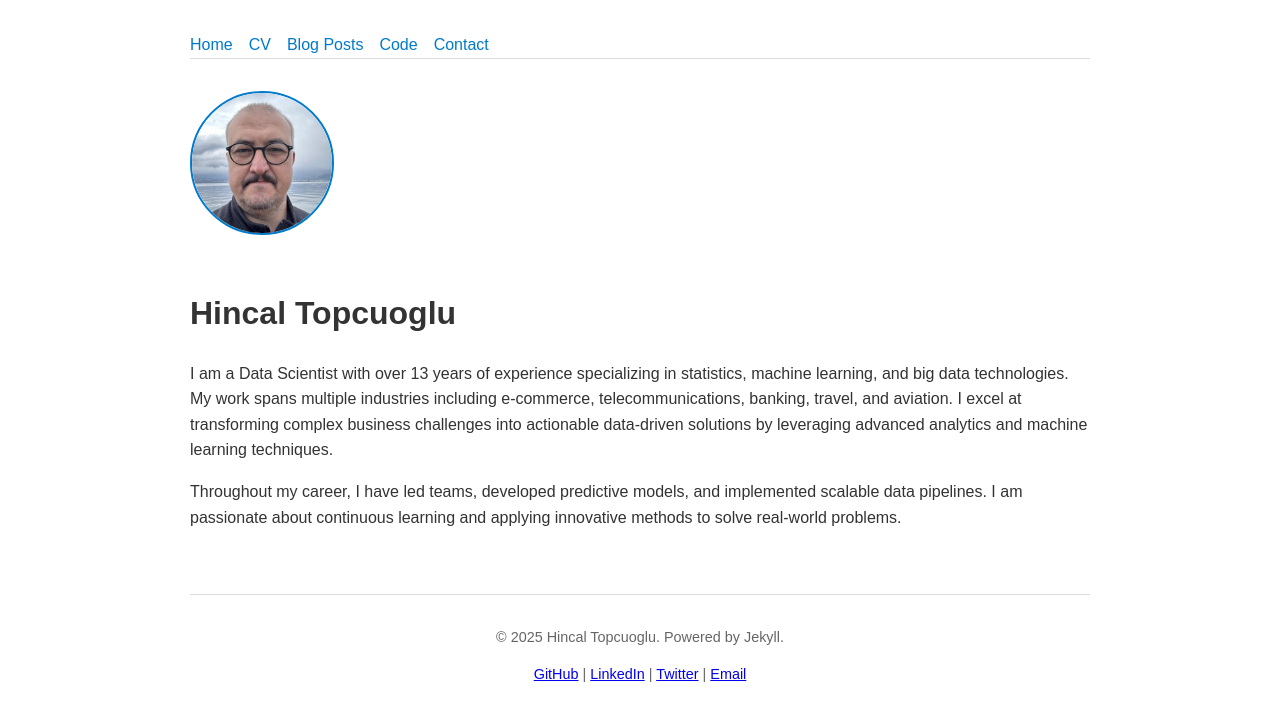
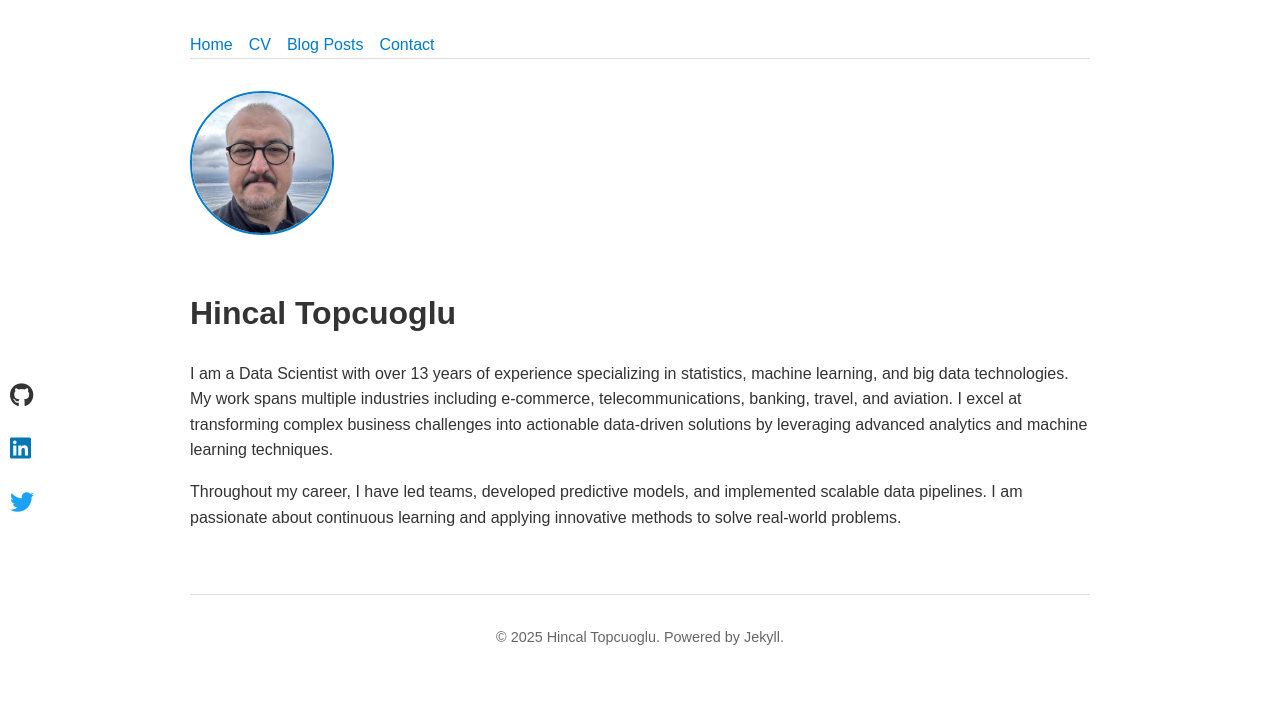
Before and after one commit to hincaltopcuoglu/hincaltopcuoglu.github.io, a Jekyll site: the page built from index.md, in a window 1280 px wide. Shown: the top 721 px of the page. Built offline with Jekyll 4.4.1, drawn with Linux system fonts in a browser that asks for light colours.

Commit message:
Update home.html

```diff
--- a/_layouts/home.html
+++ b/_layouts/home.html
@@ -4,16 +4,30 @@
   <meta charset="UTF-8" />
   <title>{{ page.title }} - {{ site.title }}</title>
   <link rel="stylesheet" href="{{ '/assets/css/style.css' | relative_url }}">
+  <!-- Add Font Awesome CDN for icons -->
   <link rel="stylesheet" href="https://cdnjs.cloudflare.com/ajax/libs/font-awesome/6.4.0/css/all.min.css" />
 </head>
 <body>
+
+  <!-- Social Icons fixed on left side -->
+  <div style="position: fixed; top: 50%; left: 10px; transform: translateY(-50%); display: flex; flex-direction: column; gap: 15px; z-index: 1000;">
+    <a href="https://github.com/hincaltopcuoglu" target="_blank" aria-label="GitHub" style="color:#333; font-size: 24px;">
+      <i class="fab fa-github"></i>
+    </a>
+    <a href="https://www.linkedin.com/in/hincal-topcuoglu/" target="_blank" aria-label="LinkedIn" style="color:#0077b5; font-size: 24px;">
+      <i class="fab fa-linkedin"></i>
+    </a>
+    <a href="https://x.com/hincaltoocuogl1" target="_blank" aria-label="Twitter" style="color:#1da1f2; font-size: 24px;">
+      <i class="fab fa-twitter"></i>
+    </a>
+  </div>
+
   <header>
     <nav>
       <ul>
         <li><a href="{{ '/' | relative_url }}">Home</a></li>
         <li><a href="{{ '/cv/' | relative_url }}">CV</a></li>
         <li><a href="{{ '/blog-posts.html' | relative_url }}">Blog Posts</a></li>
-        <li><a href="{{ '/code.html' | relative_url }}">Code</a></li>
         <li><a href="{{ '/contact.html' | relative_url }}">Contact</a></li>
       </ul>
     </nav>
@@ -25,12 +39,6 @@
 
   <footer>
     <p>© 2025 Hincal Topcuoglu. Powered by Jekyll.</p>
-    <p>
-      <a href="https://github.com/hincaltopcuoglu">GitHub</a> |
-      <a href="https://www.linkedin.com/in/hincal-topcuoglu/">LinkedIn</a> |
-      <a href="https://x.com/hincaltoocuogl1">Twitter</a> |
-      <a href="mailto:hincal@topcuoglu.me">Email</a>
-    </p>
   </footer>
 </body>
 </html>
```
